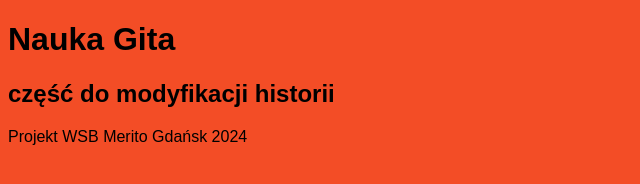
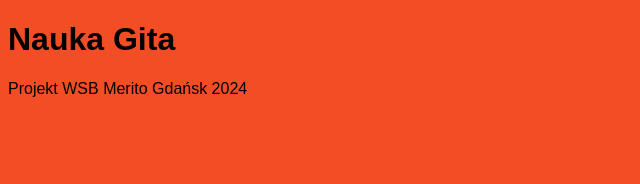
Before and after one commit to gdx165016/INLN3-hyb-PG, a plain HTML site: page index.html in a window 1280 px wide. Shown: the whole page, without its empty margins (0-640 px from the left). Drawn offline with Linux system fonts and the light colour scheme.

Commit message:
Revert "Reapply "nowe zmiany do modyfikacji historii""
This reverts commit f7faa6ae318be944d8514023b7315c352baa1a7c.

```diff
--- a/index.html
+++ b/index.html
@@ -14,8 +14,6 @@
 <body>
     <main>
         <h1>Nauka Gita</h1>
-
-        <h2>część do modyfikacji historii</h2>
     </main>
     <footer>
         <p>Projekt WSB Merito Gdańsk 2024</p>
```
